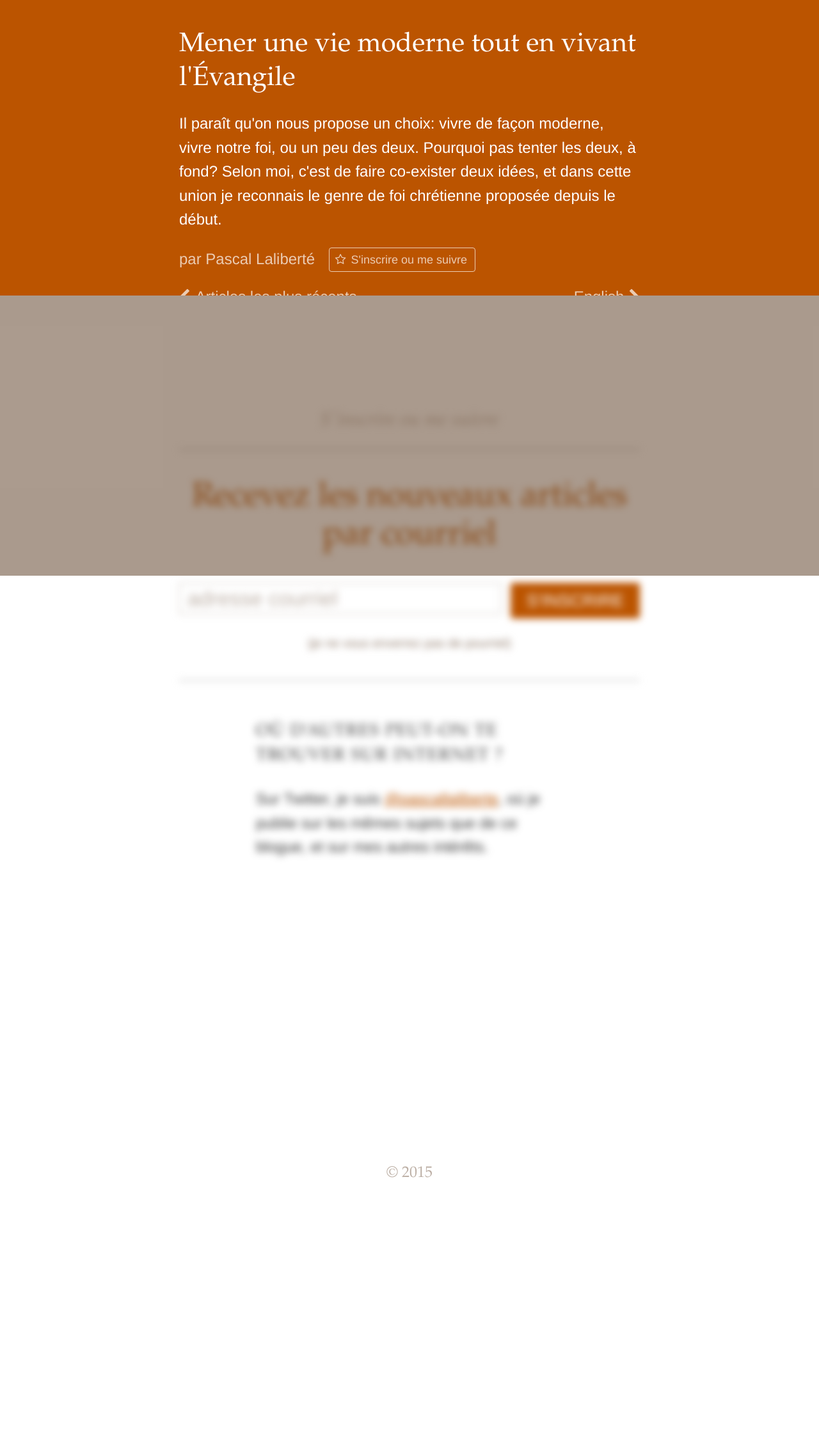
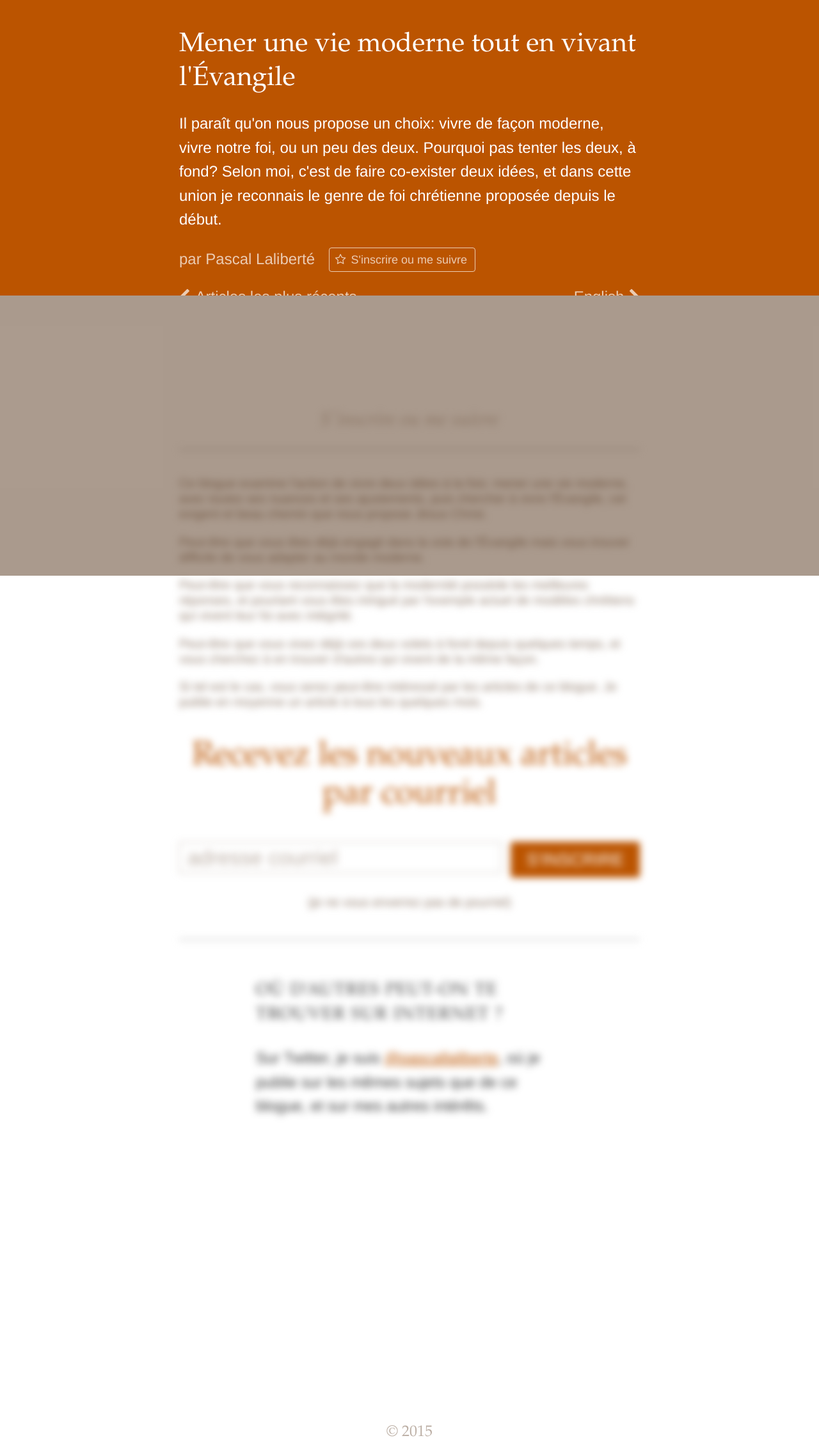
Before and after one commit to pascallaliberte/par.pascallaliberte.me, a Jekyll site: the page built from sinscrire-suivre/index.html, in a window 1280 px wide. Shown: the whole page at 64% size. Built offline with Jekyll 4.4.1, drawn with Linux system fonts in a browser that asks for light colours; nearby versions of some CDN libraries; before the commit the page ends 1854 px from its top, so only the background shows below that.

Commit message:
Ajouter une introduction à la page d'inscription

```diff
--- a/a/css/modules/subscribe-follow.css
+++ b/a/css/modules/subscribe-follow.css
@@ -165,6 +165,16 @@
 }
 
 /* line 98, ../../sass/modules/subscribe-follow.sass */
+.subscribe-follow-intro {
+  color: #907b6b;
+  font-size: 13px;
+  font-size: 1.3rem;
+  line-height: 16px;
+  line-height: 1.6rem;
+  margin-top: 2em;
+}
+
+/* line 104, ../../sass/modules/subscribe-follow.sass */
 .subscribe-follow-note {
   color: #907b6b;
   font-size: 13px;
--- a/a/sass/modules/subscribe-follow.sass
+++ b/a/sass/modules/subscribe-follow.sass
@@ -95,6 +95,12 @@
     color: #333
     text-decoration: underline
 
+.subscribe-follow-intro
+  color: darken(#BCAFA5, 20%)
+  +rem(font-size, 13px)
+  +rem(line-height, 16px)
+  margin-top: 2em
+
 .subscribe-follow-note
   color: darken(#BCAFA5, 20%)
   +rem(font-size, 13px)
--- a/sinscrire-suivre/index.html
+++ b/sinscrire-suivre/index.html
@@ -6,6 +6,15 @@ alt_lang_path: /subscribe-follow/
 ---
 
 <div class="subscribe-follow" id="subscribe-follow">
+
+  <section class="subscribe-follow-intro">
+    <p>Ce blogue examine l'action de vivre deux idées à la fois: mener une vie moderne, avec toutes ses nuances et ses ajustements, puis chercher à vivre l'Évangile, cet exigent et beau chemin que nous propose Jésus Christ.</p>
+    <p>Peut-être que vous êtes déjà engagé dans la voie de l'Évangile mais vous trouver difficile de vous adapter au monde moderne.</p>
+    <p>Peut-être que vous reconnaissez que la modernité possède les meilleures réponses, et pourtant vous êtes intrigué par l'exemple actuel de modèles chrétiens qui vivent leur foi avec intégrité.</p>
+    <p>Peut-être que vous vivez déjà ces deux volets à fond depuis quelques temps, et vous cherchez à en trouver d'autres qui vivent de la même façon.</p>
+    <p>Si tel est le cas, vous serez peut-être intéressé par les articles de ce blogue. Je publie en moyenne un article à tous les quelques mois.</p>
+  </section>
+
 
   <section class="subscribe-follow-primary">
     <h2>Recevez les nouveaux articles par courriel</h2>
```
